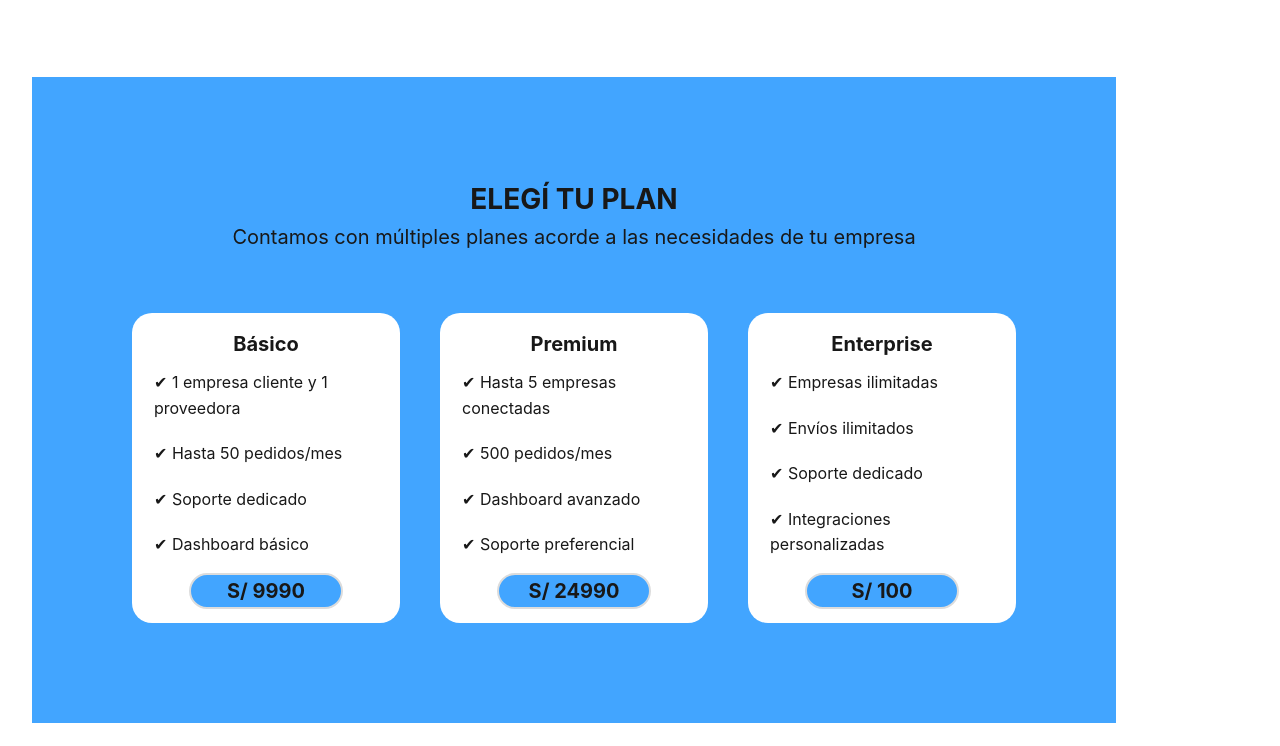
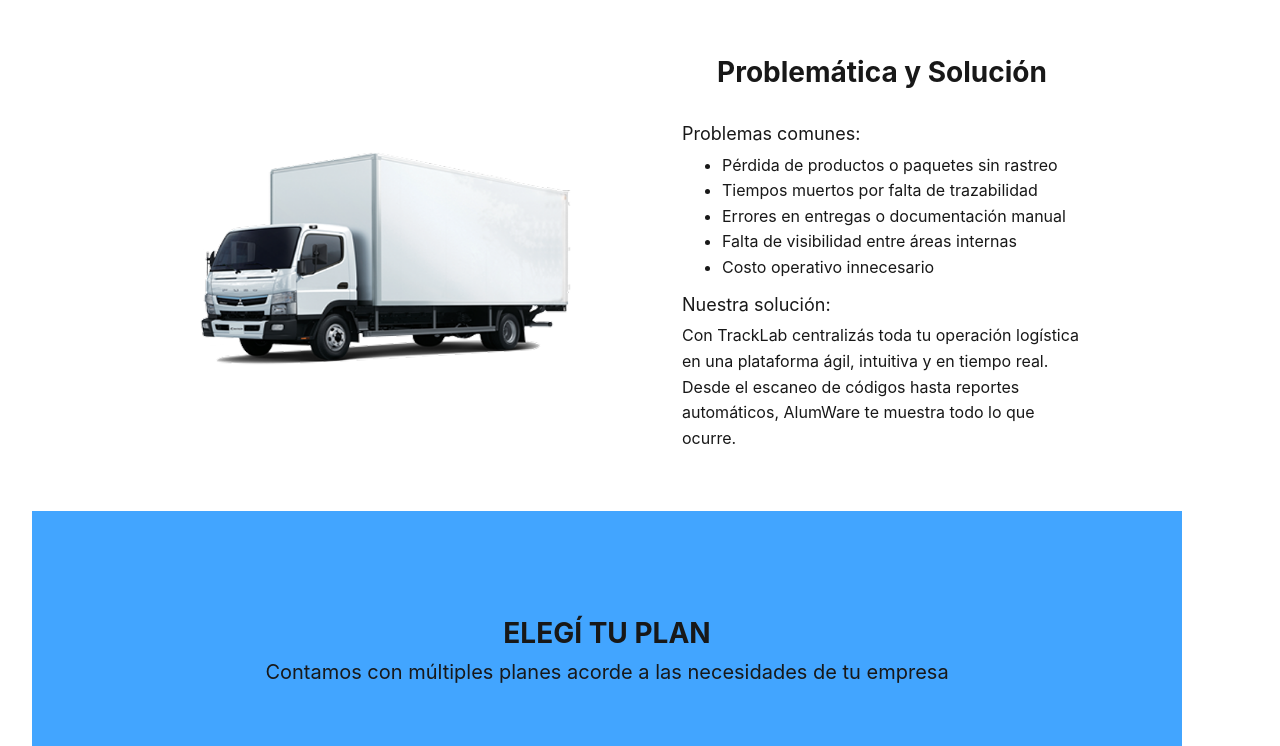
Before and after one commit to AlumWare/tracklab-landing-page, a Vue app: page / in a window 1280 px wide. Shown: the top 746 px of the page. Built offline with nearby package versions, Linux system fonts and the light colour scheme.

Commit message:
feat: Add problem-solution.vue

```diff
--- a/src/App.vue
+++ b/src/App.vue
@@ -1,11 +1,19 @@
 <script setup>
 import ChoosePlan from "@/components/sections/choose-plan.vue";
+import ProblemSolution from "@/components/sections/problem-solution.vue";
 </script>
 
 <template>
-  <choose-plan></choose-plan>
+  <div class="container">
+    <problem-solution></problem-solution>
+    <choose-plan></choose-plan>
+  </div>
 </template>
 
 <style scoped>
-
+  .container {
+    display: flex;
+    flex-direction: column;
+    width: 100%;
+  }
 </style>
--- /dev/null
+++ b/src/components/sections/problem-solution.vue
@@ -0,0 +1,65 @@
+<template>
+<div class="problem-solution-container">
+  <img src="../../assets/truck.png" height="250" width="500"/>
+  <div class="text-container">
+    <p class="title">Problemática y Solución</p>
+    <div class="problems">
+      <p class="problems-title">Problemas comunes:</p>
+      <ul class="problems-content">
+        <li>Pérdida de productos o paquetes sin rastreo</li>
+        <li>Tiempos muertos por falta de trazabilidad</li>
+        <li>Errores en entregas o documentación manual</li>
+        <li>Falta de visibilidad entre áreas internas</li>
+        <li>Costo operativo innecesario</li>
+      </ul>
+    </div>
+    <div class="solution">
+      <p class="solution-title">Nuestra solución:</p>
+      <p class="solution-text">Con TrackLab centralizás toda tu operación logística en una plataforma ágil, intuitiva y en tiempo real. Desde el escaneo de códigos hasta reportes automáticos, AlumWare te muestra todo lo que ocurre.</p>
+    </div>
+  </div>
+</div>
+</template>
+
+<style scoped>
+  .problem-solution-container {
+    background-color: white;
+    display: flex;
+    flex-direction: row;
+    justify-content: center;
+    align-items: center;
+    width: 100%;
+    height: fit-content;
+    padding: 50px 100px;
+    gap: 50px;
+  }
+
+  .text-container {
+    display: flex;
+    flex-direction: column;
+    color: #181818;
+    font-family: Inter;
+    width: 400px;
+  }
+
+  .title {
+    font-weight: bold;
+    font-size: 28px;
+    color: #181818;
+    text-align: center;
+    margin-bottom: 25px;
+  }
+
+  .problems, .solution {
+    font-weight: normal;
+    font-size: 16px;
+    color: #181818;
+    text-align: left;
+    margin-bottom: 10px;
+  }
+
+  .solution-title, .problems-title {
+    margin-bottom: 4px;
+    font-size: 18px;
+  }
+</style>
--- a/src/components/share/plan-card.vue
+++ b/src/components/share/plan-card.vue
@@ -53,7 +53,6 @@ defineProps({
     font-family: Inter;
     font-size: 16px;
     justify-content: left;
-    gap: 2px;
     color: #181818;
     align-items: center;
     margin: 10px 0px;
```
